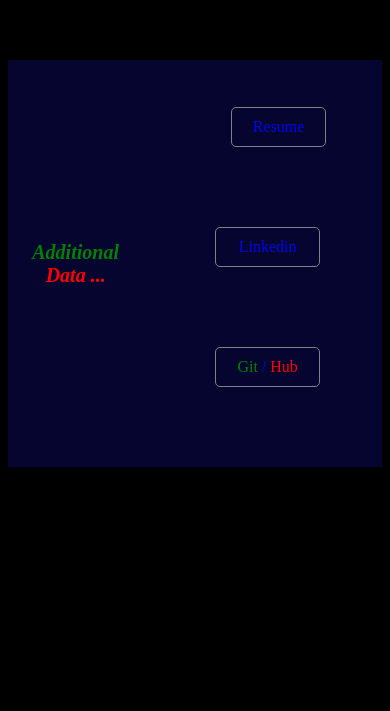
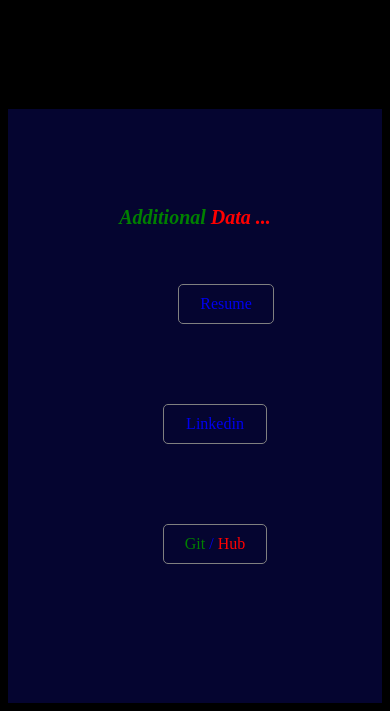
Before and after one commit to rajamanickam04062004/portfolio, a plain HTML site: page index.html in a window 390 px wide. Shown: the part 3836-4547 px from the top of the page. Before the commit the page ends 4311 px from the top, so only its background shows below. Drawn offline with Linux system fonts and the light colour scheme; grey boxes are pictures that could not be loaded.

Commit message:
Update index.css

```diff
--- a/index.css
+++ b/index.css
@@ -221,9 +221,7 @@ footer {
 /* Responsive for Mobile (Max width 480px) */
 @media only screen and (max-width: 480px) {
     footer {
-        flex-direction: row;
-        padding: 15px;
-        margin-top: 10%;
+
     }
 
     .foothead h1 {
```
